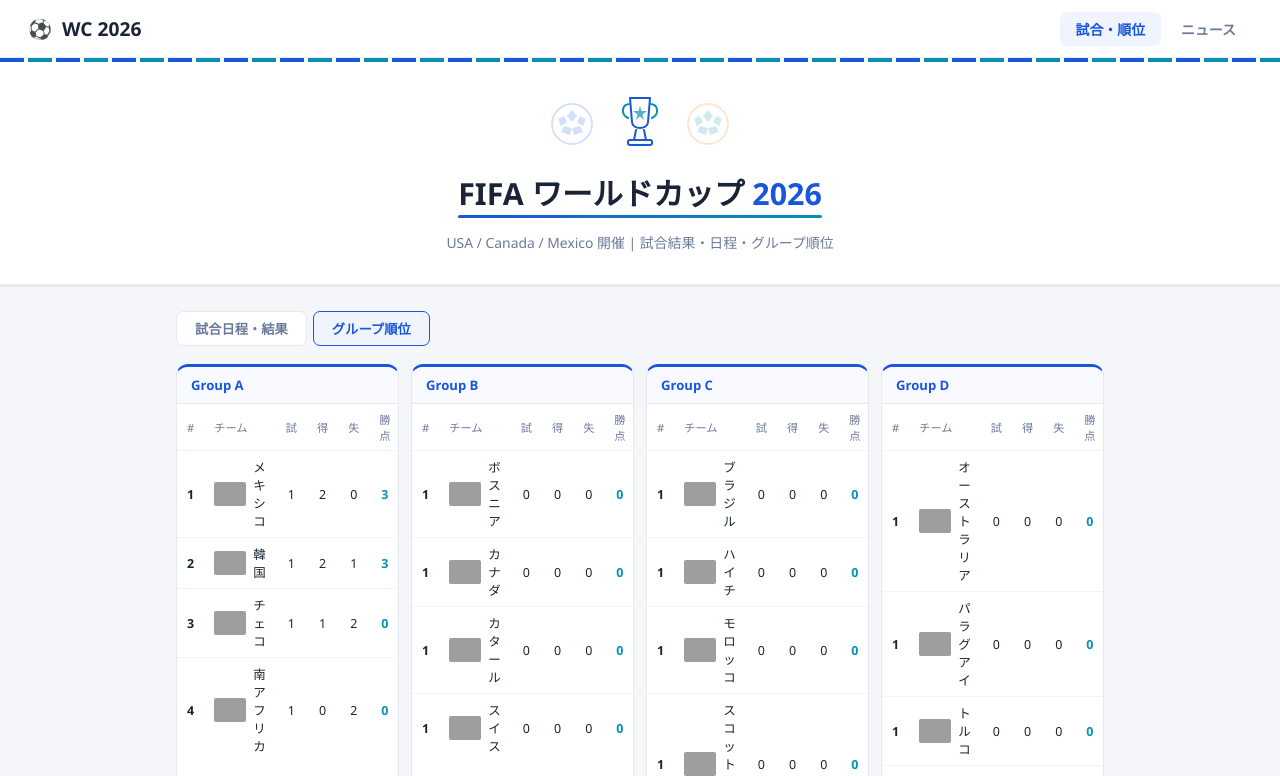
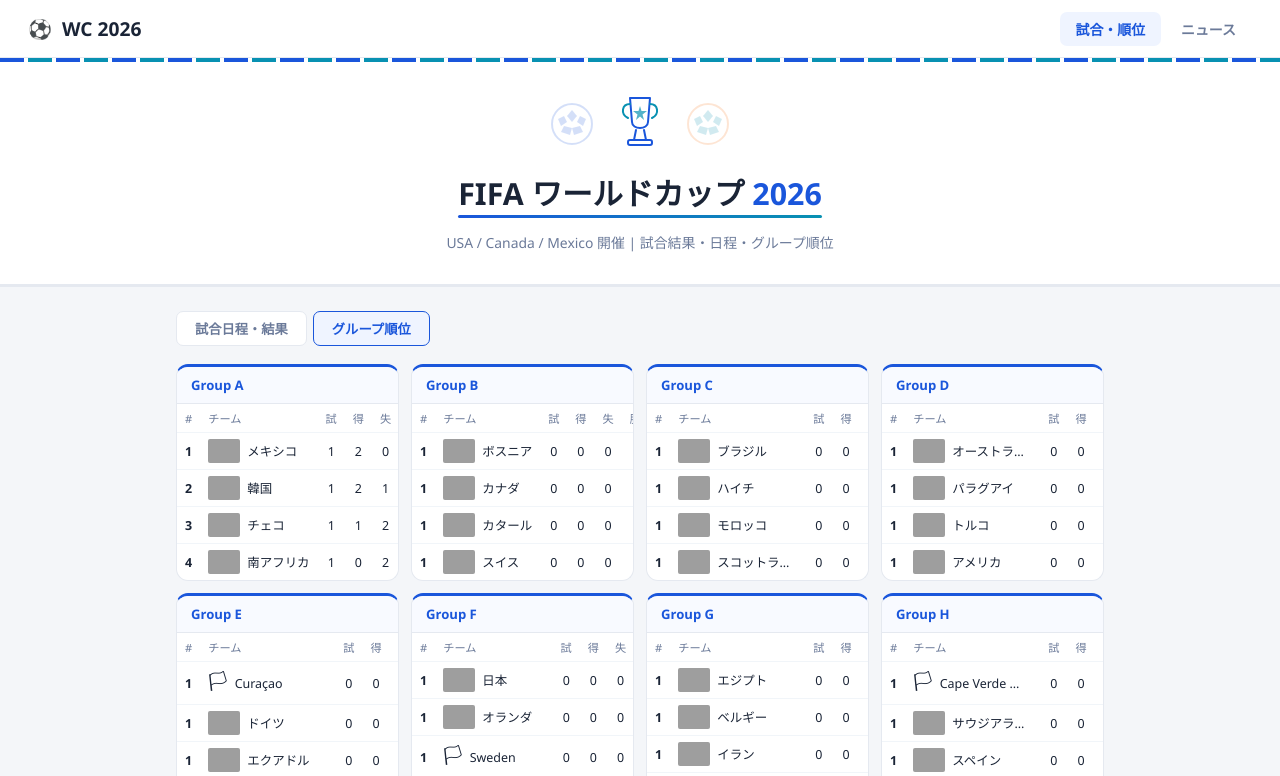
Before and after one commit to CHAPLUS-0u0/World-Cup2026, a plain HTML site: page index.html in a window 1280 px wide. Both pictures are taken after a click on the button "グループ順位". Shown: the top 776 px of the page. Drawn offline with Linux system fonts and the light colour scheme; grey boxes are pictures that could not be loaded.

Commit message:
Fix standings table layout

```diff
--- a/style.css
+++ b/style.css
@@ -260,10 +260,19 @@ nav {
 .group-card table { width: 100%; border-collapse: collapse; }
 
 .group-card td {
-  padding: 7px 10px;
+  padding: 6px 8px;
   font-size: 0.78rem;
   border-bottom: 1px solid #f1f5f9;
   color: var(--text);
+  white-space: nowrap;
+}
+
+.group-card .g-team span {
+  white-space: nowrap;
+  overflow: hidden;
+  text-overflow: ellipsis;
+  max-width: 80px;
+  display: inline-block;
 }
 
 .group-card tr:last-child td { border-bottom: none; }
```
